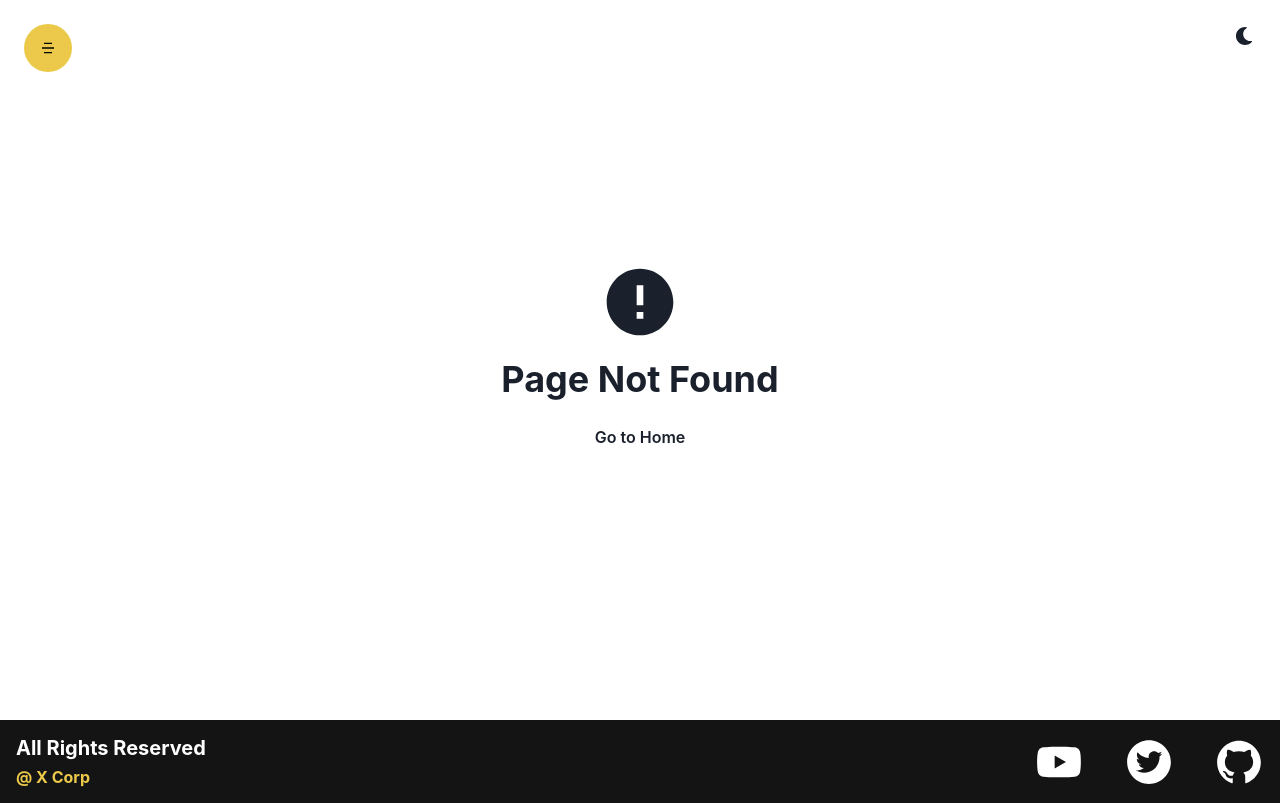
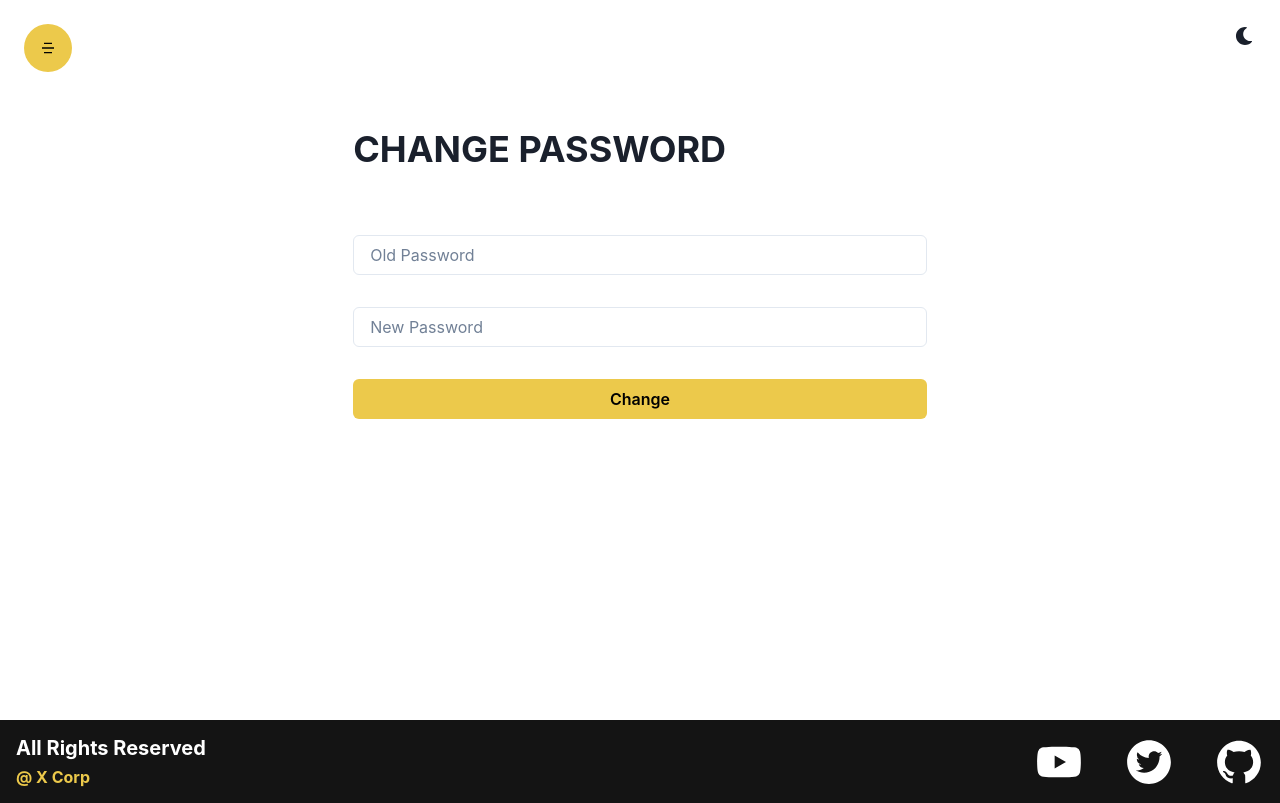
Before and after one commit to Chayannn/course-website-frontend, a React (Create React App) app: page /changepassword in a window 1280 px wide. Before the commit this address had no page. Built offline with nearby package versions, Linux system fonts and the light colour scheme.

Commit message:
added pages for changepassword and Update Profile

```diff
--- a/src/App.js
+++ b/src/App.js
@@ -16,6 +16,8 @@
 import NotFound from './components/Layout/NotFound/NotFound';
 import CoursePage from './components/CoursePage/CoursePage';
 import Profile from './components/Profile/Profile';
+import ChangePassword from './components/Profile/ChangePassword';
+import UpdateProfile from './components/Profile/UpdateProfile';
 
 function App() {
   window.addEventListener('contextmenu', e => {
@@ -33,6 +35,8 @@
         <Route path="/register" element={<Register />} />
         <Route path="/about" element={<About />} />
         <Route path="/profile" element={<Profile />} />
+        <Route path="/changepassword" element={<ChangePassword />} />
+        <Route path="/updateprofile" element={<UpdateProfile />} />
         <Route path="/forgetpassword" element={<ForgetPassword />} />
         <Route path="/resetpassword/:token" element={<ResetPassword />} />
         <Route path="/request" element={<Request />} />
--- /dev/null
+++ b/src/components/Profile/ChangePassword.jsx
@@ -0,0 +1,42 @@
+import React, { useState } from 'react';
+import { Button, Container, Heading, Input, VStack } from '@chakra-ui/react';
+
+const ChangePassword = () => {
+  const [oldPassword, setOldPassword] = useState('');
+  const [newPassword, setNewPassword] = useState('');
+  return (
+    <Container py={'16'} minH={'90vh'}>
+      <form>
+        <Heading
+          children="Change Password"
+          my={'16'}
+          textAlign={['center', 'left']}
+          textTransform={'uppercase'}
+        />
+        <VStack spacing={'8'}>
+          <Input
+            required
+            type="password"
+            value={oldPassword}
+            onChange={e => setOldPassword(e.target.value)}
+            placeholder="Old Password"
+            focusBorderColor="yellow.500"
+          />
+          <Input
+            required
+            type="password"
+            value={newPassword}
+            onChange={e => setNewPassword(e.target.value)}
+            placeholder="New Password"
+            focusBorderColor="yellow.500"
+          />
+          <Button w={'full'} colorScheme="yellow" type="submit">
+            Change
+          </Button>
+        </VStack>
+      </form>
+    </Container>
+  );
+};
+
+export default ChangePassword;
--- /dev/null
+++ b/src/components/Profile/UpdateProfile.jsx
@@ -0,0 +1,42 @@
+import React, { useState } from 'react';
+import { Button, Container, Heading, Input, VStack } from '@chakra-ui/react';
+
+const UpdateProfile = () => {
+  const [name, setName] = useState('');
+  const [email, setEmail] = useState('');
+
+  return (
+    <Container py={'16'} minH={'90vh'}>
+      <form>
+        <Heading
+          children="Update Profile"
+          my={'16'}
+          textAlign={['center', 'left']}
+          textTransform={'uppercase'}
+        />
+        <VStack spacing={'8'}>
+          <Input
+            type="text"
+            value={name}
+            onChange={e => setName(e.target.value)}
+            placeholder="Name"
+            focusBorderColor="yellow.500"
+          />
+          <Input
+            required
+            type="email"
+            value={email}
+            onChange={e => setEmail(e.target.value)}
+            placeholder="Email"
+            focusBorderColor="yellow.500"
+          />
+          <Button w={'full'} colorScheme="yellow" type="submit">
+            Update
+          </Button>
+        </VStack>
+      </form>
+    </Container>
+  );
+};
+
+export default UpdateProfile;
```
